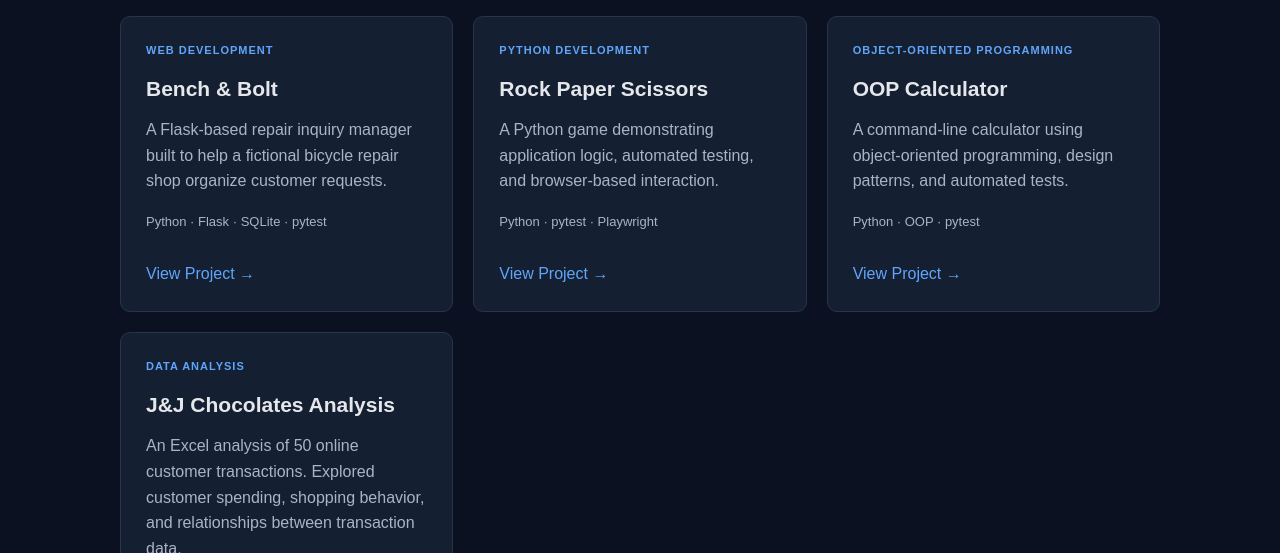
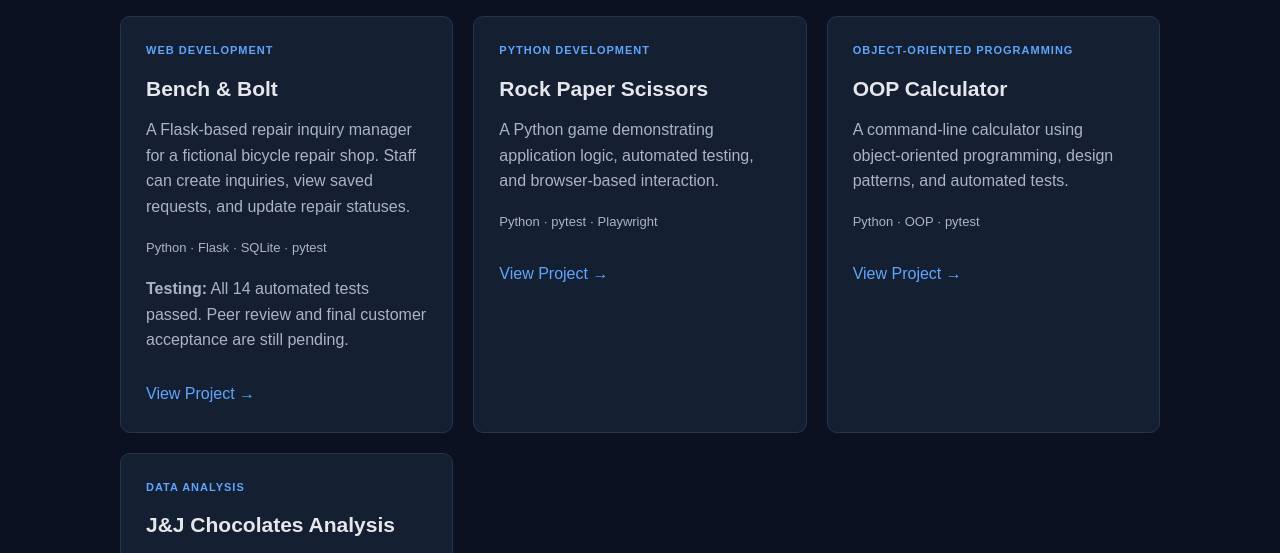
Before and after one commit to SaroshAboobakker/is218-portfolio, a plain HTML site: page index.html in a window 1280 px wide. Shown: the part 747-1300 px from the top of the page. Drawn offline with Linux system fonts and the light colour scheme.

Commit message:
Improve Bench and Bolt portfolio description

```diff
--- a/index.html
+++ b/index.html
@@ -48,10 +48,15 @@
                     <p class="project-type">WEB DEVELOPMENT</p>
                     <h3>Bench & Bolt</h3>
                     <p>
-                        A Flask-based repair inquiry manager built to help
-                        a fictional bicycle repair shop organize customer requests.
+                        A Flask-based repair inquiry manager for a fictional
+                        bicycle repair shop. Staff can create inquiries,
+                        view saved requests, and update repair statuses.
                     </p>
                     <p class="technology">Python · Flask · SQLite · pytest</p>
+                    <p>
+                        <strong>Testing:</strong> All 14 automated tests passed.
+                        Peer review and final customer acceptance are still pending.
+                    </p>
                     <a href="https://github.com/SaroshAboobakker/repair-shop-studio"
                        target="_blank" rel="noopener noreferrer">
                         View Project →
```
